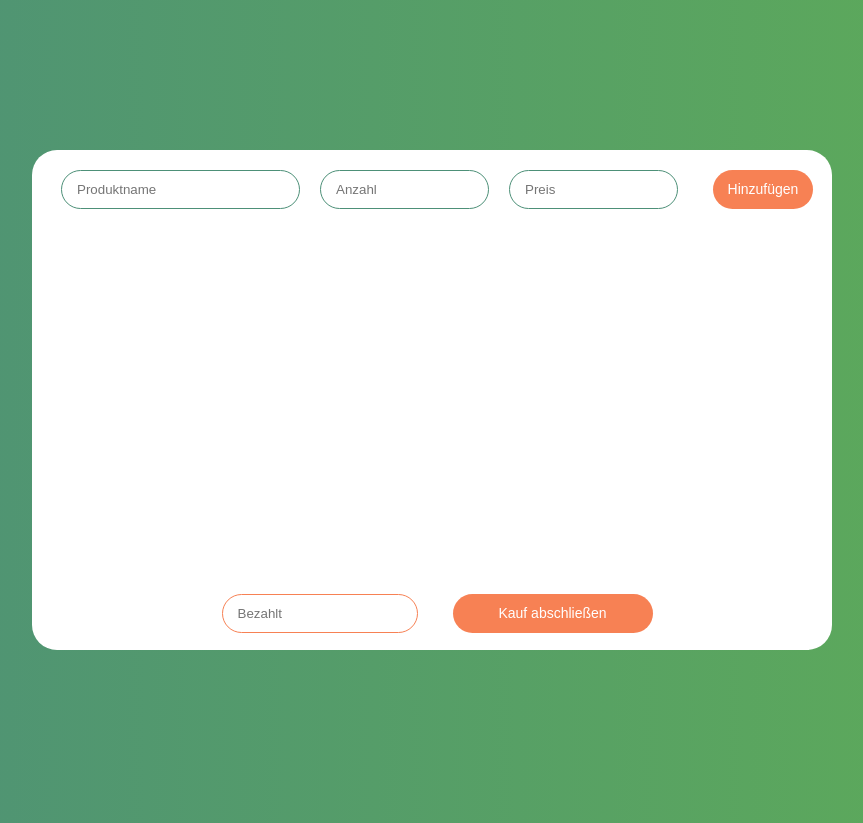
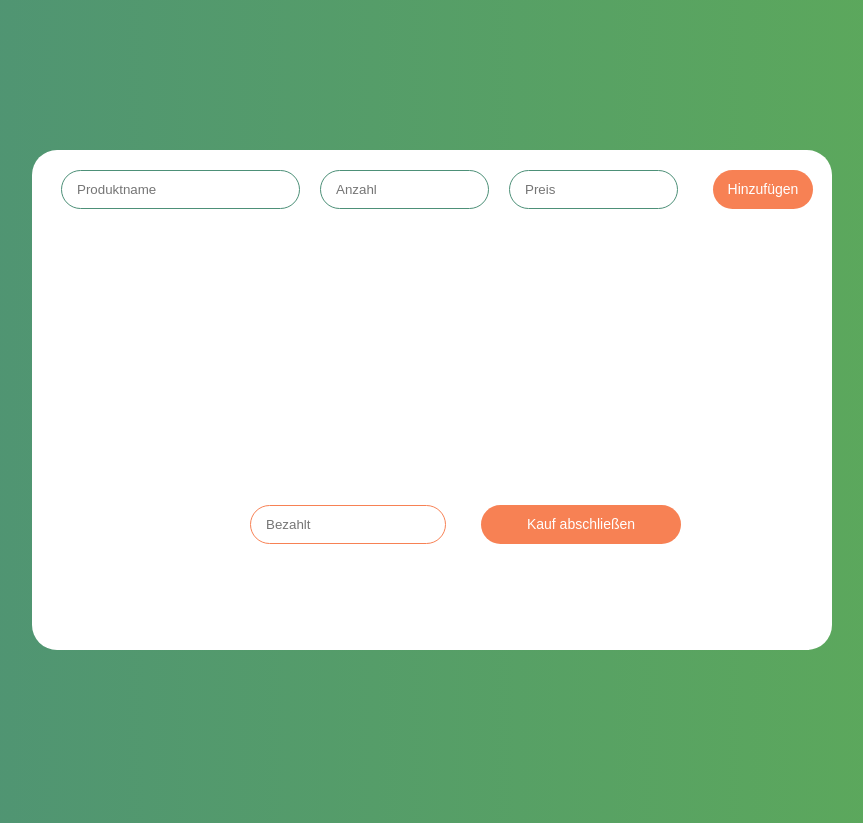
Before and after one commit to eFinancial/webapp_seller, an Angular app in the folder my-app/: page / in a window 1280 px wide. Shown: the top 823 px of the page, without its empty margins (208-1071 px from the left). Built offline with nearby package versions, Linux system fonts and the light colour scheme; what ngx-qrcode2 would draw is missing.

Commit message:
buttons position fixed

```diff
--- a/my-app/src/app/list/list.component.html
+++ b/my-app/src/app/list/list.component.html
@@ -5,6 +5,7 @@
       <input type="number" class="number-input" [(ngModel)]="product.count" id="anz" placeholder="Anzahl">
       <input type="number" class="number-input" [(ngModel)]="product.itemPrice" id="num" step=".01" placeholder="Preis">
       <button (click)="submit()">Hinzufügen</button>
+
       <div class="list-wrapper">
         <div class="single-item" *ngFor="let singleProduct of products" class="single-item">
           <span class="item-name">{{singleProduct.name}}</span>
@@ -19,10 +20,12 @@
     </div>
     <div *ngIf="buyinProcessFinished">
       <div class="qrcode">
-        <ngx-qrcode [qrc-element-type]="elementType" [qrc-value] = "qrValue">
+        <ngx-qrcode [qrc-element-type]="elementType" [qrc-value]="qrValue">
         </ngx-qrcode>
       </div>
       <button class="done-button" (click)="resetBuyingProcess()">Transaktion abgeschlossen</button>
     </div>
+
   </div>
+
 </div>
--- a/my-app/src/app/list/list.component.scss
+++ b/my-app/src/app/list/list.component.scss
@@ -53,6 +53,7 @@
       width: 800px;
       margin: 25px 50px 0 0;
       text-align: center;
+
       .single-item {
         border: 1px solid $color-green-dark;
         border-radius: 10px;
@@ -78,7 +79,9 @@
     }
 
     .submit-wrapper {
-      margin-top: 375px;
+      top: 500px;
+      left: 35vw;
+      position: fixed;
       button {
         margin-left: 25px;
         width: 200px;
```
Also changed, not shown: 1 other file (tests, documents, lock files or other folders).
